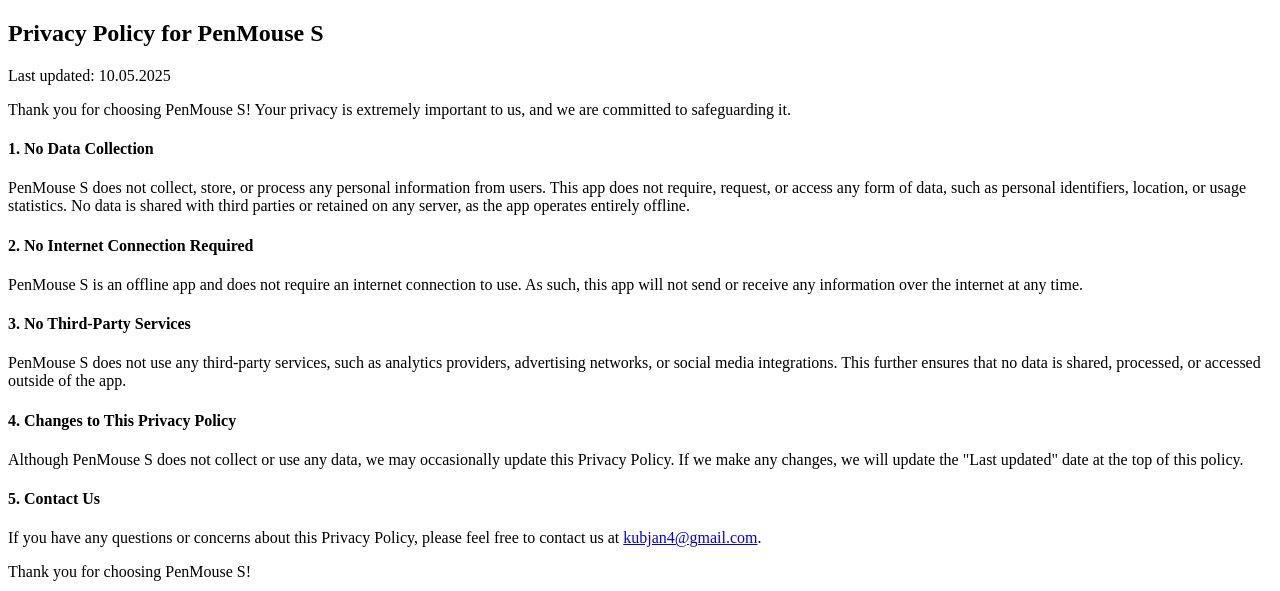
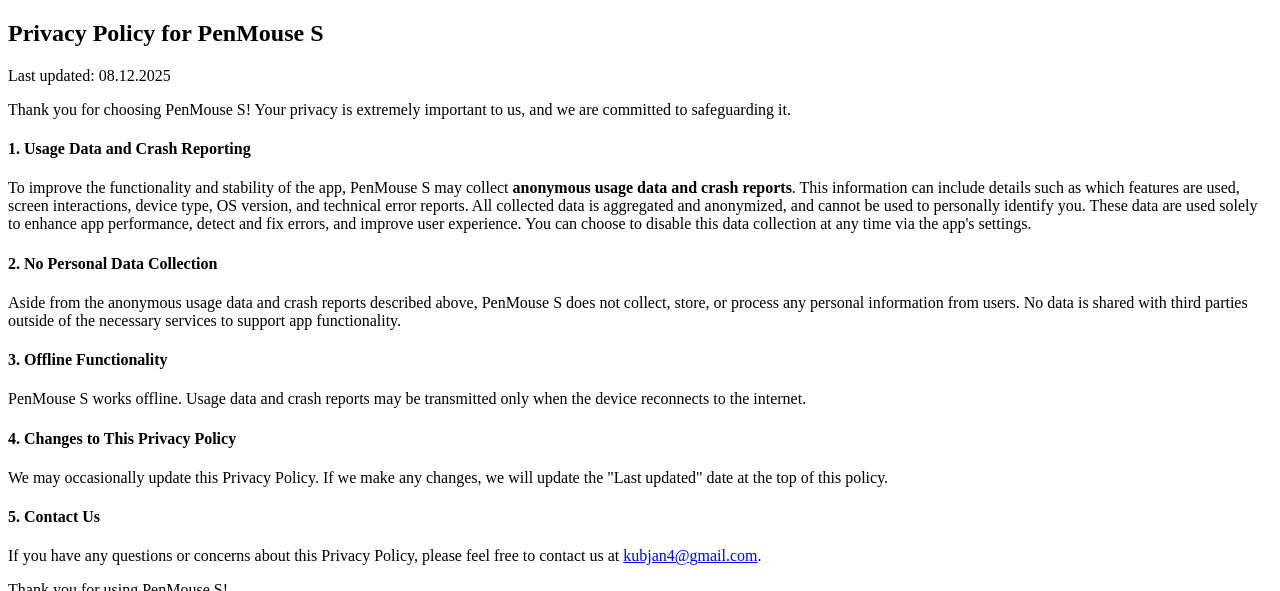
Before and after one commit to jojczak/jojczak.github.io, a plain HTML site: page penmouse-s-privacy-policy.html in a window 1280 px wide. Shown: the top 591 px of the page. Drawn offline with Linux system fonts and the light colour scheme.

Commit message:
updated PenMouse S privacy policy

```diff
--- a/penmouse-s-privacy-policy.html
+++ b/penmouse-s-privacy-policy.html
@@ -11,28 +11,28 @@
                 <h1>Privacy Policy for PenMouse S</h1>
             </section>
             <article>
-                <p>Last updated: 10.05.2025</p>
+                <p>Last updated: 08.12.2025</p>
                 <p>Thank you for choosing PenMouse S! Your privacy is extremely important to us, and we are committed to safeguarding it.</p>
 
-                <h4>1. No Data Collection</h4>
-                <p>PenMouse S does not collect, store, or process any personal information from users. This app does not require, request, or access any form of data, such as personal identifiers, location, or usage statistics. No data is shared with third parties or retained on any server, as the app operates entirely offline.</p>
+                <h4>1. Usage Data and Crash Reporting</h4>
+                <p>To improve the functionality and stability of the app, PenMouse S may collect <strong>anonymous usage data and crash reports</strong>. This information can include details such as which features are used, screen interactions, device type, OS version, and technical error reports. All collected data is aggregated and anonymized, and cannot be used to personally identify you. These data are used solely to enhance app performance, detect and fix errors, and improve user experience. You can choose to disable this data collection at any time via the app's settings.</p>
 
-                <h4>2. No Internet Connection Required</h4>
-                <p>PenMouse S is an offline app and does not require an internet connection to use. As such, this app will not send or receive any information over the internet at any time.</p>
+                <h4>2. No Personal Data Collection</h4>
+                <p>Aside from the anonymous usage data and crash reports described above, PenMouse S does not collect, store, or process any personal information from users. No data is shared with third parties outside of the necessary services to support app functionality.</p>
 
-                <h4>3. No Third-Party Services</h4>
-                <p>PenMouse S does not use any third-party services, such as analytics providers, advertising networks, or social media integrations. This further ensures that no data is shared, processed, or accessed outside of the app.</p>
+                <h4>3. Offline Functionality</h4>
+                <p>PenMouse S works offline. Usage data and crash reports may be transmitted only when the device reconnects to the internet.</p>
 
                 <h4>4. Changes to This Privacy Policy</h4>
-                <p>Although PenMouse S does not collect or use any data, we may occasionally update this Privacy Policy. If we make any changes, we will update the "Last updated" date at the top of this policy.</p>
+                <p>We may occasionally update this Privacy Policy. If we make any changes, we will update the "Last updated" date at the top of this policy.</p>
 
                 <h4>5. Contact Us</h4>
                 <p>If you have any questions or concerns about this Privacy Policy, please feel free to contact us at <a href="mailto:kubjan4@gmail.com">kubjan4@gmail.com</a>.</p>
 
-                <p>Thank you for choosing PenMouse S!</p>
+                <p>Thank you for using PenMouse S!</p>
             </article>
             <section>
-                <a href="https://github.com/jojczak/PenMouseS"><img src="img/github_badge.png" height="50" alt="Download from Google Play"/></a><br/>
+                <a href="https://github.com/jojczak/PenMouseS"><img src="img/github_badge.png" height="50" alt="Download from GitHub"/></a><br/>
                 <a href="https://play.google.com/store/apps/details?id=pl.jojczak.penmouses"><img src="img/gp_badge.png" height="50" alt="Download from Google Play"/></a>
             </section>
         </main>
```
